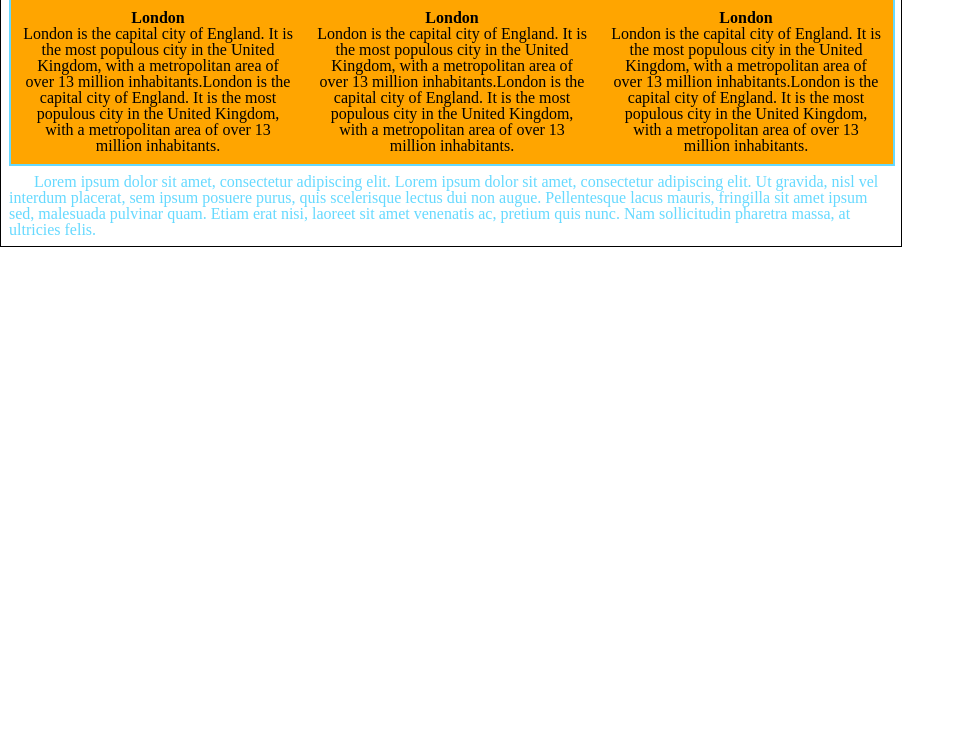
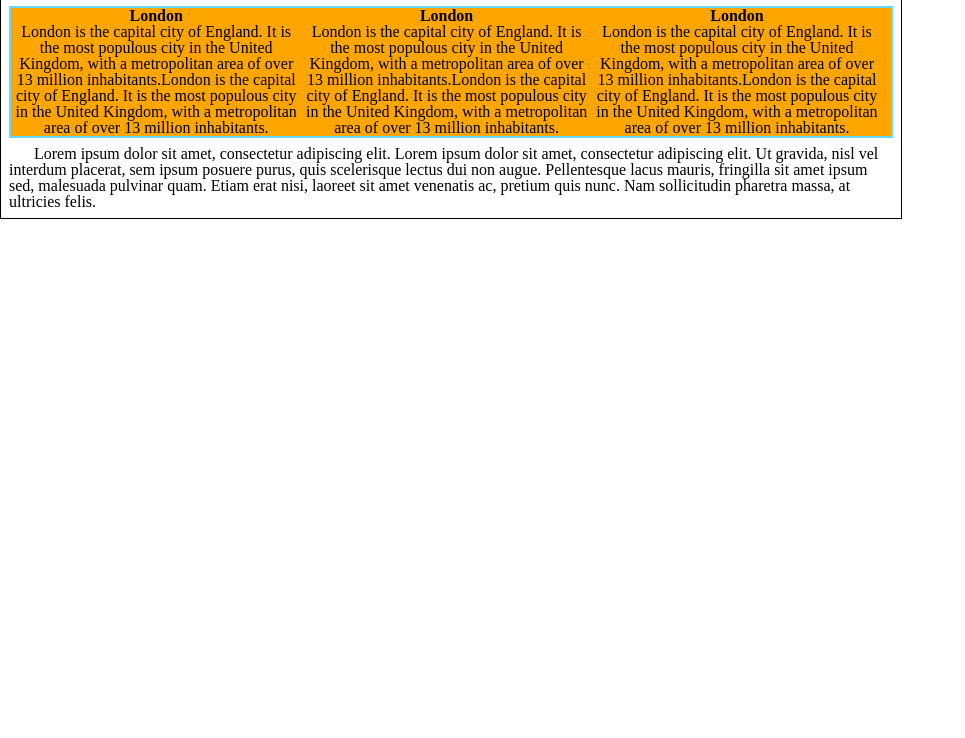
Before and after one commit to TsvetanaTrifonova/MyHomeWork, a plain HTML site: page 04-CSS/04_Task2.html in a window 1280 px wide. Shown: the part 62-800 px from the top of the page, without its empty margins (0-965 px from the left). Drawn offline with Linux system fonts and the light colour scheme.

Commit message:
CSS Task 2

```diff
--- a/04-CSS/04_Styles2.css
+++ b/04-CSS/04_Styles2.css
@@ -42,11 +42,11 @@ table {
 	border-collapse: collapse;
 	border-spacing: 0;
 }
-.main-title{
-	font-size: 36px;
-}
 /*enf of reset*/
 
+.color-blue {
+    color:#66d9ff;
+}
 #main {
    width:900px;
    border: 1px Solid;
@@ -54,37 +54,31 @@ table {
 #header {
     border: 2px Solid;
     background-color:#eeeeee;
-    color:#66d9ff;
     text-align:center;
     padding:5px;
     margin: 8px;
  }
 #frame{
     border: 2px Solid;
+    margin: 8px;
+    background-color:orange;
+    float:left;
     border-color:#66d9ff;
-    width:882px;
-    margin-left: 8px;
-    float:left;
-
  }
 .section {
-    width:274px;
+    width:33%;
     float:left;
-    padding:10px;
-    background-color:orange;
     text-align:center;
 }
 #footer {
     background-color:white;
-    color:#66d9ff;
-    clear:both;
     text-align:left;
     padding:8px;
     text-indent: 25px;
 }
 h1 {
+font-size: 1.8em;
 font-weight: bold;
-font-size: 1.8em;
 }
 h2 {
 font-weight: bold;
```
